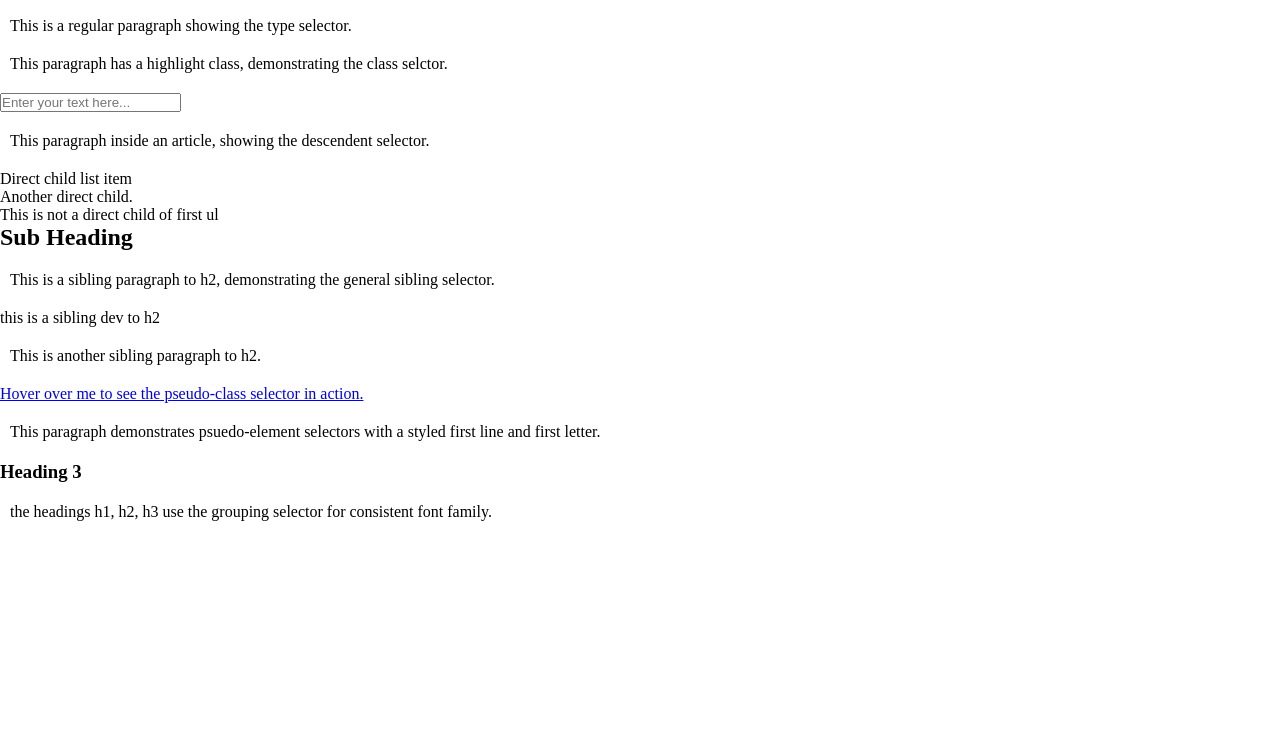
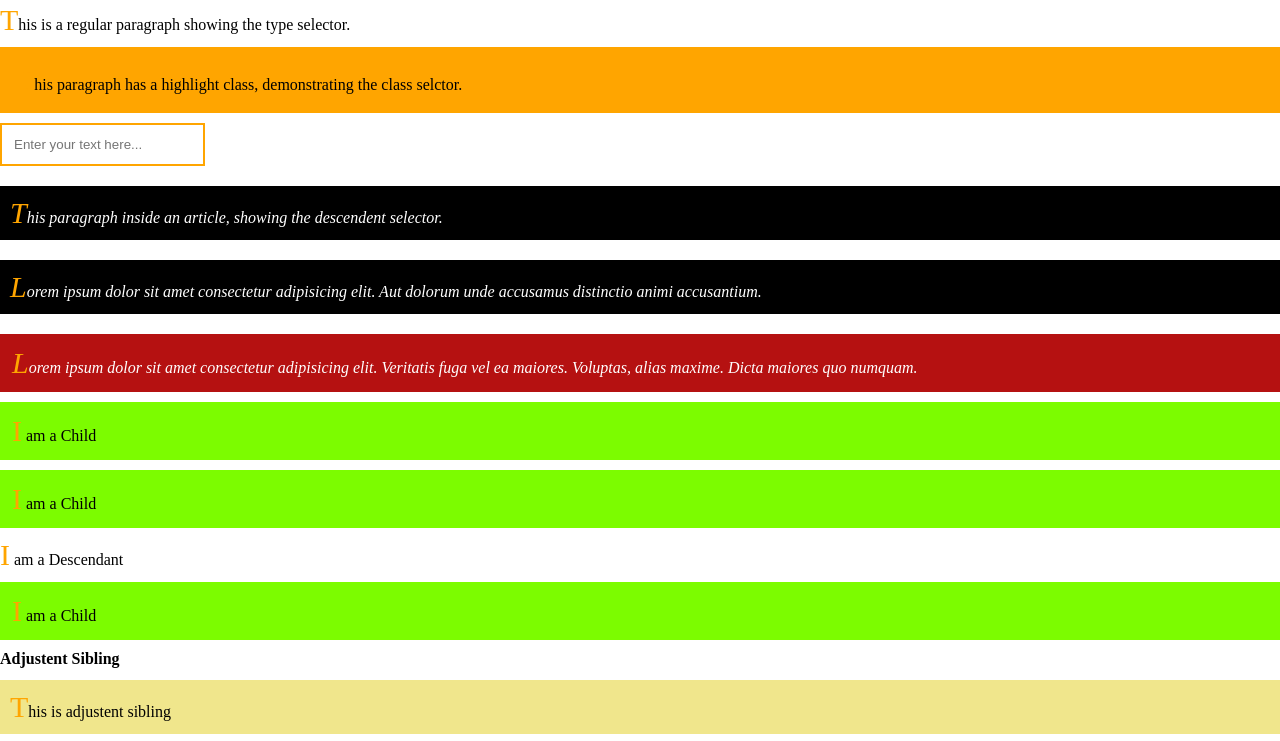
Before and after one commit to bilalahmad72/css_learning, a plain HTML site: page 04_masterclass_css/selectors.html in a window 1280 px wide. Shown: the part 96-837 px from the top of the page. Before the commit the page ends 800 px from the top, so only its background shows below. Drawn offline with Linux system fonts and the light colour scheme.

Commit message:
understading the selectors.

```diff
--- a/04_masterclass_css/selectors.html
+++ b/04_masterclass_css/selectors.html
@@ -27,34 +27,198 @@
 
       /* 2. Type Selector */
 
-      /* - This is the type of selector in which we refer that which element or tag are selected to style that like h1,h2, p, form etc... */
+      /* - This is the type of selector in which we refer that which element or tag are selected to style that example => h1,h2, p, form etc... */
 
       p {
         font-size: 16px;
+        margin-bottom: 10px;
 
         /* we can give margin & padding in this way as well this works like as TRBL => Top Right Bottom Left */
-        margin: 20px 10px 20px 10px;
+
+        /* if use only two values like 10px and 20px then its will mean that 10px top & bottom and 20px left & right */
+
+        /* margin: 10px 20px; */
+
+        /* we can use even 3 values as well that wwill mean first value will be top and 2nd value will be left right and third value is bottom */
+
+        /* margin: 20px 10px 20px 10px; */
+
+        /* padding: 10px 20px; */
       }
 
       /* 3. Class Selector */
 
+      /*
+      - this is the type of selector in which we indicate the class to style that
+
+      - class is indicate by the ( . ) sign
+
+      - there are many tools exist that generate classes => Example ( tailwind css etc...)
+
+      */
+
+      .highlight {
+        background-color: orange;
+        padding: 16px;
+      }
+
       /* 4. ID Selector */
+
+      /*
+      - this is the type of selector in which we style the tag that has id,
+
+      - every element / tag should have a unique id.
+
+      - id can be call by using the ( # ) symbol.
+      */
+
+      #header {
+        background-color: palevioletred;
+      }
 
       /* 5. Attribute Selector */
 
+      /*
+
+      - () => paranthesis
+      - [] => Brackets
+      - {} => Braces
+
+      - This is the type of selector in which we can select the attribute of an element / tag.
+
+      - we can select any attribute by using the brackets []  with element / tag.
+
+      */
+
+      input[type="text"] {
+        border: 2px solid orange;
+        padding: 12px;
+      }
+
       /* 6. Descendant Selector */
+
+      /*
+
+      - this is the type of selector in which we select the descendent of an element / tag.
+
+      - It can be select by using the name of tag then space and descendent tag.
+
+      - like if tree like this body -> article -> p, then p is here the descent of the body.
+
+      - This one is very rarely used in now a days. around 80% developer don't use this.
+
+      */
+
+      article p {
+        margin-top: 20px;
+        padding: 10px;
+        background-color: black;
+        color: white;
+        font-style: italic;
+      }
+
+      article div p {
+        background-color: rgb(181, 17, 17);
+      }
 
       /* 7. Child Selector */
 
+      /*
+
+      - This is the type of selector in which we select the only child of a tag / element.
+
+      - It can be select by using the parent tag name then ( > ) symbol and then child tag name
+
+      */
+
+      div > p {
+        background-color: lawngreen;
+        padding: 12px;
+      }
+
       /* 8. Adjacent Sibling Selector */
+
+      /*
+
+      - This is the type selector that select the very next tag of himself.
+
+      - Its select only one next tag that is sibling.
+
+      - It can be select by using the ( + ) symbol.
+
+      */
+
+      h4 + p {
+        background-color: khaki;
+        margin-top: 12px;
+        padding: 10px;
+      }
 
       /* 9. General Sibling Selector */
 
+      /*
+
+      - This is the type of selector in which its select next all tags that are siblings
+
+      - It can be select by using ( ~ ) symbol.
+
+      */
+
+      h3 ~ p {
+        background-color: salmon;
+        padding: 10px;
+        margin-top: 12px;
+      }
+
       /* 10. Pseudo-class Selector */
+
+      /*
+
+      - This is the type of selector in which we select a tag to perform a little bit action on that, Example if i want that when hover on any text or button then its color or size changed.
+
+      - It can be select by using the ( : ) sign.
+
+      */
+
+      a:hover {
+        background-color: orange;
+        color: black;
+        padding: 12px;
+        margin: 16px;
+        font-weight: 600;
+        font-style: italic;
+        text-decoration: none;
+        cursor: copy;
+      }
 
       /* 11. Pseudo-element Selector */
 
+      /*
+
+      - This can be select by using the ( :: ) sign.
+
+      */
+
+      p::first-letter {
+        font-size: 30px;
+        color: orange;
+      }
+
       /* 12. Grouping Selector */
+
+      /*
+
+      - This is the type of selector in which we can select the multiple tags elements at once and style that.
+
+      - It can be select by using the ( , ) sign.
+
+      */
+
+      h1,
+      h2,
+      h3 {
+        color: rgb(75, 16, 237);
+      }
     </style>
   </head>
   <body>
@@ -76,15 +240,31 @@
 
     <article>
       <p>This paragraph inside an article, showing the descendent selector.</p>
+      <p>
+        Lorem ipsum dolor sit amet consectetur adipisicing elit. Aut dolorum
+        unde accusamus distinctio animi accusantium.
+      </p>
+      <div>
+        <p>
+          Lorem ipsum dolor sit amet consectetur adipisicing elit. Veritatis
+          fuga vel ea maiores. Voluptas, alias maxime. Dicta maiores quo
+          numquam.
+        </p>
+      </div>
     </article>
 
-    <ul>
-      <li>Direct child list item</li>
-      <li>Another direct child.</li>
-      <ul>
-        <li>This is not a direct child of first ul</li>
-      </ul>
-    </ul>
+    <div>
+      <p>I am a Child</p>
+      <p>I am a Child</p>
+      <section>
+        <p>I am a Descendant</p>
+      </section>
+      <p>I am a Child</p>
+    </div>
+
+    <h4>Adjustent Sibling</h4>
+    <p>This is adjustent sibling</p>
+    <p>This is the sibling</p>
 
     <h2>Sub Heading</h2>
 
@@ -99,6 +279,8 @@
 
     <a href="#"> Hover over me to see the pseudo-class selector in action.</a>
 
+    <br /><br />
+
     <p>
       This paragraph demonstrates psuedo-element selectors with a styled first
       line and first letter.
@@ -110,5 +292,10 @@
       the headings h1, h2, h3 use the grouping selector for consistent font
       family.
     </p>
+    <p>Lorem.</p>
+    <p>
+      Lorem ipsum dolor sit amet consectetur adipisicing elit. Voluptatibus,
+      velit.
+    </p>
   </body>
 </html>
--- /dev/null
+++ b/my_practices/styles/style.css
@@ -0,0 +1,28 @@
+body {
+  background-color: black;
+  margin: 0;
+  padding: 0;
+  height: 100vh;
+  display: flex;
+  justify-content: center;
+  align-items: center;
+}
+
+.card {
+  background-color: orange;
+  padding: 30px 0 30px 0;
+  width: 400px;
+  border-radius: 8px;
+}
+
+h1 {
+  color: white;
+  background-color: orange;
+  text-align: center;
+  margin: 0;
+}
+
+form {
+  display: flex;
+  flex-direction: column;
+}
```
Also changed, not shown: my_practices/index.html (added, +21 -0 lines).
